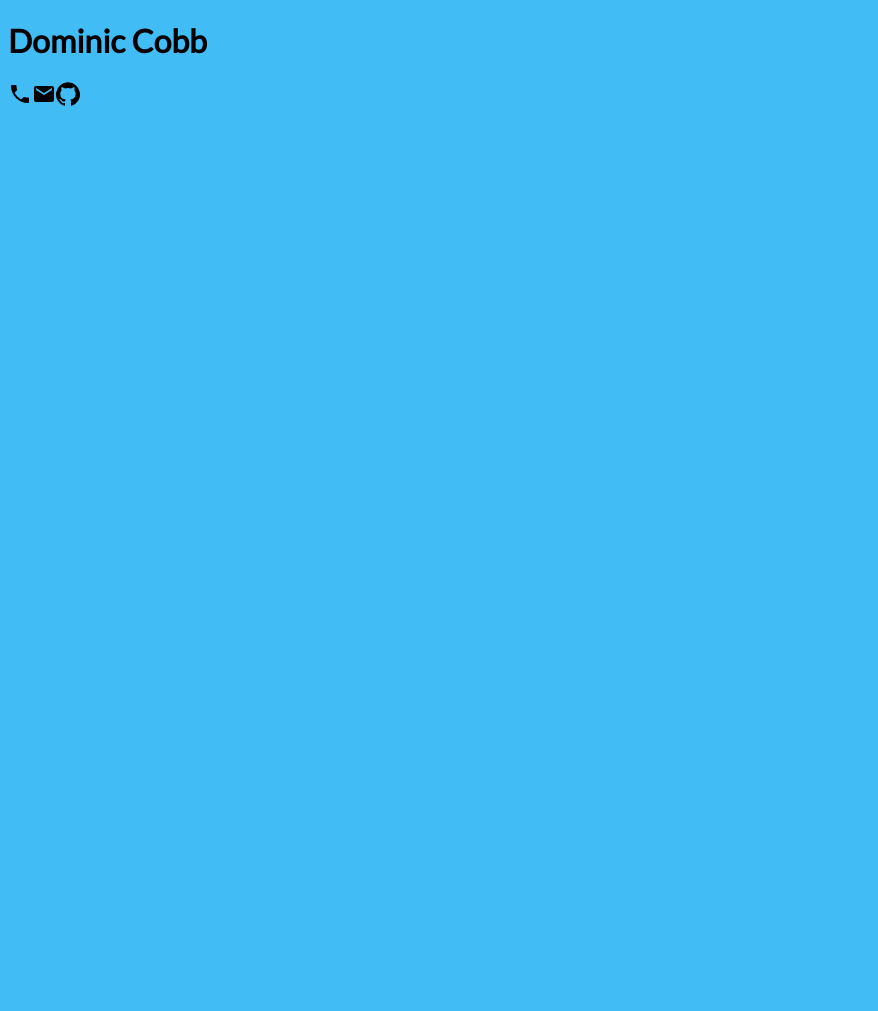
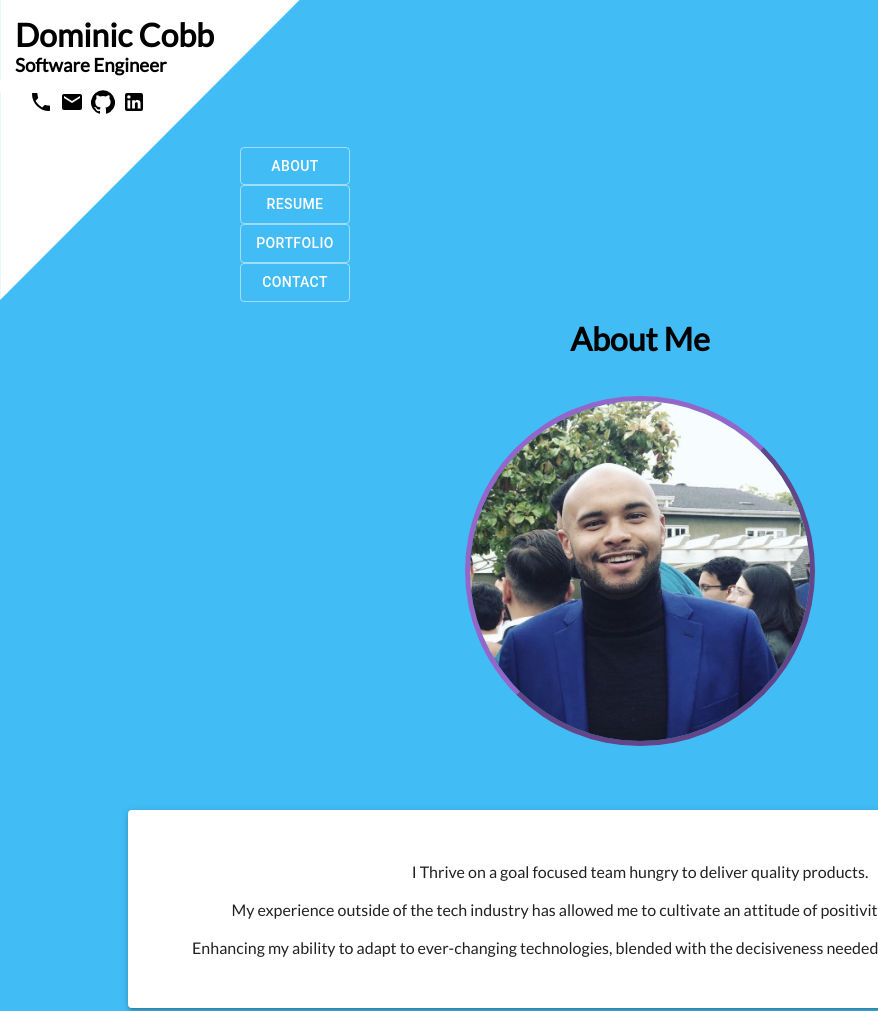
Before and after one commit to whoisdominic/portfolio-react, a React app: page / in a window 1280 px wide. Shown: the top 1011 px of the page, without its empty margins (0-878 px from the left). Before the commit the page ends 800 px from the top, so only its background shows below. Built offline with nearby package versions, Linux system fonts and the light colour scheme.

Commit message:
About me page done

```diff
--- a/public/index.html
+++ b/public/index.html
@@ -9,7 +9,12 @@
       name="description"
       content="Web site created using create-react-app"
     />
-    <link rel="apple-touch-icon" href="%PUBLIC_URL%/logo192.png" />
+    <link rel="apple-touch-icon" sizes="180x180" href="/apple-touch-icon.png" />
+    <link rel="icon" type="image/png" sizes="32x32" href="/favicon-32x32.png" />
+    <link rel="icon" type="image/png" sizes="16x16" href="/favicon-16x16.png" />
+    <link rel="manifest" href="/site.webmanifest" />
+    <meta name="msapplication-TileColor" content="#da532c" />
+    <meta name="theme-color" content="#ffffff" />
     <!--
       manifest.json provides metadata used when your web app is installed on a
       user's mobile device or desktop. See https://developers.google.com/web/fundamentals/web-app-manifest/
@@ -24,7 +29,7 @@
       work correctly both with client-side routing and a non-root public URL.
       Learn how to configure a non-root public URL by running `npm run build`.
     -->
-    <title>React App</title>
+    <title>Dominic Cobb</title>
   </head>
   <body>
     <noscript>You need to enable JavaScript to run this app.</noscript>
--- a/src/App/index.js
+++ b/src/App/index.js
@@ -1,17 +1,117 @@
 import React, { Component } from "react";
 import "./style.scss";
+import { makeStyles } from "@material-ui/core/styles";
+import Button from "@material-ui/core/Button";
 import EmailIcon from "@material-ui/icons/Email";
 import GitHubIcon from "@material-ui/icons/GitHub";
 import PhoneIcon from "@material-ui/icons/Phone";
-const App = () => {
+import LinkedInIcon from "@material-ui/icons/LinkedIn";
+
+import useMediaQuery from "@material-ui/core/useMediaQuery";
+import { createMuiTheme } from "@material-ui/core/styles";
+import { Paper } from "@material-ui/core";
+
+const Home = () => {
+  const matches = useMediaQuery("(min-width:600px)");
   return (
     <div className="App">
-      <h1>Dominic Cobb</h1>
-      <PhoneIcon />
-      <EmailIcon />
-      <GitHubIcon />
+      <div className="home-cont">
+        <h1>About Me</h1>
+        <span />
+        <img
+          className="photo_of_me_mob"
+          src={require("../images/1FCB86D8-6A2B-422D-86D1-56372B6231D2.jpeg")}
+          alt="Dominic Cobb"
+        />
+        <div className="any-cont">
+          <Paper elevation={3}>
+            <p className="about-txt">
+              I Thrive on a goal focused team hungry to deliver quality
+              products. <br />
+              <br /> My experience outside of the tech industry has allowed me
+              to cultivate an attitude of positivity in the face of adversity.
+              <br /> <br />
+              Enhancing my ability to adapt to ever-changing technologies,
+              blended with the decisiveness needed in today’s fast-paced
+              markets.
+            </p>
+          </Paper>
+          <br />
+          <Paper elevation={3}>
+            <p className="about-txt">
+              Born and raised in Bellevue Washington, a stones throw away from a
+              little company called Microsoft. <br />
+              <br /> I've always been facinated with technology and how it can
+              change the world!
+              <br /> <br />
+              Whether you need a beatiful website, a powerfull Api, or a mobile
+              app made for your business.
+              <br /> I am more than up to the task!
+            </p>
+          </Paper>
+          <br />
+          <Paper elevation={3}>
+            <div className="about-txt">
+              <h2>Technologies</h2>
+              <br />
+              <ul>
+                <li>HTML</li>
+                <li>CSS</li>
+                <li>Sass</li>
+                <li>Javascript</li>
+                <li>Typescript</li>
+                <li>Node</li>
+                <li>Babbel</li>
+                <li>Gulp</li>
+                <li>Python</li>
+                <li>Django</li>
+                <li>Go</li>
+                <li>React</li>
+                <li>React Native</li>
+                <li>NextJs</li>
+                <li>Spotify Api</li>
+                <li>Graphql</li>
+                <li>Postgresql</li>
+                <li>MongoDb</li>
+                <li>Agile/Scrum</li>
+                <li>Mailchimp</li>
+              </ul>
+            </div>
+          </Paper>
+          <br />
+          <Paper elevation={3}>
+            <div className="center-cont-about">
+              <h1>Ready to connect?</h1>
+              <div className="icons">
+                <a href="tel:2064896538">
+                  <PhoneIcon />
+                </a>
+                <span />
+                <span />
+                <a href="mailto: me@dominiccobb.dev">
+                  <EmailIcon />
+                </a>
+                <span />
+                <span />
+                <a href="http://www.github.com/whoisdominic" target="_blank">
+                  <GitHubIcon />
+                </a>
+                <span />
+                <span />
+                <a
+                  href="https://www.linkedin.com/in/dominiccobb/"
+                  target="_blank"
+                >
+                  <LinkedInIcon />
+                </a>
+                <span />
+              </div>
+            </div>
+          </Paper>
+        </div>
+      </div>
     </div>
   );
 };
 
-export default App;
+export default Home;
--- a/src/App/main.js
+++ b/src/App/main.js
@@ -1,10 +1,41 @@
 import React, { useState, useEffect } from "react";
 import { BrowserRouter, Route, Switch } from "react-router-dom";
-
+import { MuiThemeProvider, createMuiTheme } from "@material-ui/core/styles";
+import { ThemeProvider } from "@material-ui/styles";
 // Components
 import Home from "./index.js";
+import MainNav from "./mainNav.js";
+// Or Create your Own theme:
+const theme = createMuiTheme({
+  palette: {
+    primary: {
+      main: "#FFFFFF",
+    },
+    secondary: {
+      light: "#0066ff",
+      main: "#0044ff",
+      // dark: will be calculated from palette.secondary.main,
+      contrastText: "#ffcc00",
+    },
+  },
+});
 
 const routes = [
+  {
+    path: "/",
+    component: Home,
+    name: "Home",
+  },
+  {
+    path: "/",
+    component: Home,
+    name: "Home",
+  },
+  {
+    path: "/",
+    component: Home,
+    name: "Home",
+  },
   {
     path: "/",
     component: Home,
@@ -17,6 +48,8 @@ export default () => {
     <>
       <React.Fragment>
         <BrowserRouter>
+          <ThemeProvider theme={theme}>
+            <MainNav />
             <Switch>
               {routes.map((route) => {
                 return (
@@ -28,6 +61,7 @@ export default () => {
                 );
               })}
             </Switch>
+          </ThemeProvider>
         </BrowserRouter>
       </React.Fragment>
     </>
--- a/src/App/mainNav.js
+++ b/src/App/mainNav.js
@@ -0,0 +1,88 @@
+import React, { Component } from "react";
+import "./style.scss";
+import { makeStyles } from "@material-ui/core/styles";
+import Button from "@material-ui/core/Button";
+import LinkedInIcon from "@material-ui/icons/LinkedIn";
+import EmailIcon from "@material-ui/icons/Email";
+import GitHubIcon from "@material-ui/icons/GitHub";
+import PhoneIcon from "@material-ui/icons/Phone";
+import useMediaQuery from "@material-ui/core/useMediaQuery";
+import { useHistory } from "react-router-dom";
+
+const useStyles = makeStyles((theme) => ({
+  root: {
+    "& > *": {
+      margin: theme.spacing(1),
+    },
+  },
+}));
+
+const MainNav = () => {
+  const history = useHistory();
+  const classes = useStyles();
+  const matches = useMediaQuery("(min-width:600px)");
+  const home = () => {
+    history.push("/");
+  };
+  const resume = () => {
+    history.push("/resume");
+  };
+  const portfolio = () => {
+    history.push("/portfolio");
+  };
+  const blog = () => {
+    history.push("/blog");
+  };
+  const contact = () => {
+    history.push("/contact");
+  };
+  return (
+    <div className="App">
+      <header className="nav-head">
+        <div className="triangle-topleft">
+          <div className="tri-content">
+            <h1 onClick={home}>Dominic Cobb</h1>
+            <h3>Software Engineer</h3>
+            <div className="icons">
+              <a href="tel:2064896538">
+                <PhoneIcon />
+              </a>
+              <span />
+              <a href="mailto: me@dominiccobb.dev">
+                <EmailIcon />
+              </a>
+              <span />
+              <a href="http://www.github.com/whoisdominic" target="_blank">
+                <GitHubIcon />
+              </a>
+              <span />
+              <a
+                href="https://www.linkedin.com/in/dominiccobb/"
+                target="_blank"
+              >
+                <LinkedInIcon />
+              </a>
+            </div>
+          </div>
+          <div className="nav-cont">
+            <Button onClick={home} variant="outlined" color="primary">
+              About
+            </Button>
+            <Button onClick={resume} variant="outlined" color="primary">
+              Resume
+            </Button>
+            <Button onClick={portfolio} variant="outlined" color="primary">
+              Portfolio
+            </Button>
+            <Button onClick={contact} variant="outlined" color="primary">
+              Contact
+            </Button>
+          </div>
+        </div>
+      </header>
+      <br />
+    </div>
+  );
+};
+
+export default MainNav;
--- a/src/App/style.scss
+++ b/src/App/style.scss
@@ -1,7 +1,87 @@
 @import url("https://fonts.googleapis.com/css2?family=Lato&display=swap");
+* {
+  margin: 0;
+  box-sizing: border-box;
+  padding: 0;
+}
 body {
   background-color: #42bcf5;
-}
-h1 {
   font-family: "Lato", sans-serif;
 }
+
+.triangle-topleft {
+  background-image: url("/images/Untitled_design.png");
+  height: 300px;
+  width: 300px;
+  z-index: 0;
+  background-repeat: no-repeat;
+}
+.triangle-topleft2 {
+  background-image: url("/images/Copy_of_Untitled.png");
+  height: 600px;
+  width: 600px;
+  background-repeat: no-repeat;
+  z-index: 0;
+}
+.nav-cont {
+  display: flex;
+  flex-direction: column;
+  min-width: 350px;
+  max-width: 350px;
+  padding-top: 5%;
+  padding-left: 80%;
+}
+.nav-head {
+  display: flex;
+  justify-content: flex-start;
+}
+.home-cont {
+  text-align: center;
+  display: flex;
+  justify-content: center;
+  flex-direction: column;
+}
+.tri-content {
+  margin: 5%;
+}
+.icons {
+  margin: 5%;
+  display: flex;
+  justify-content: flex-start;
+}
+span {
+  margin: 1.5%;
+}
+a {
+  text-decoration: none;
+  color: inherit;
+}
+.photo_of_me_mob {
+  margin: auto;
+
+  height: 40%;
+  width: 50%;
+  border-radius: 50%;
+  filter: grayscale(40%);
+  max-width: 350px;
+  max-height: 350px;
+  border: 5px outset #a85bff;
+}
+.any-cont {
+  width: 90%;
+  margin: auto;
+  padding: 5%;
+}
+.about-txt {
+  padding: 5%;
+}
+li {
+  list-style: none;
+}
+.center-cont-about {
+  display: flex;
+  justify-content: center;
+  align-items: center;
+  flex-direction: column;
+  height: 150px;
+}
```
Also changed, not shown: public/android-chrome-192x192.png (added), public/android-chrome-256x256.png (added), public/apple-touch-icon.png (added), public/favicon-16x16.png (added), public/favicon-32x32.png (added), public/favicon.ico, public/images/Copy_of_Untitled.png (added), public/images/Untitled_design.png (added), public/mstile-150x150.png (added), public/site.webmanifest (added), src/images/1FCB86D8-6A2B-422D-86D1-56372B6231D2.jpeg (added), src/images/img_20180727_151433_915.jpeg (added). Lines whose indentation alone changed are shown as unchanged.
